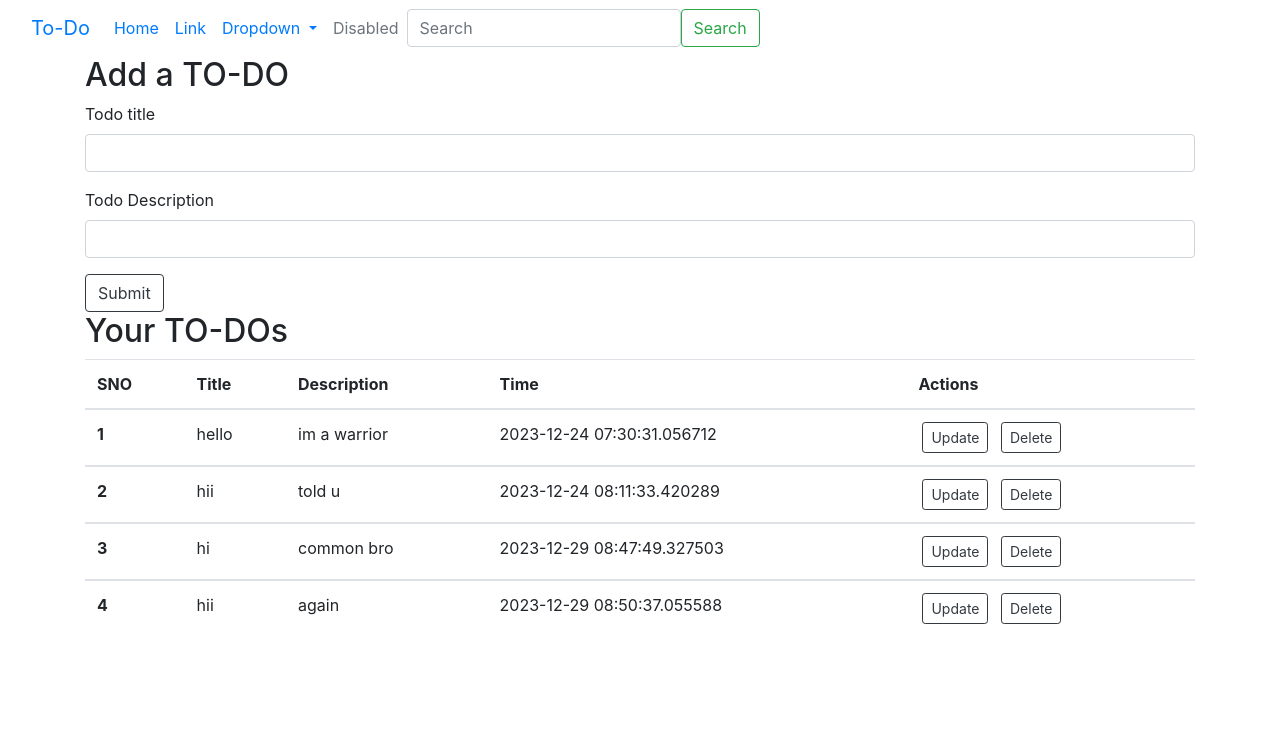
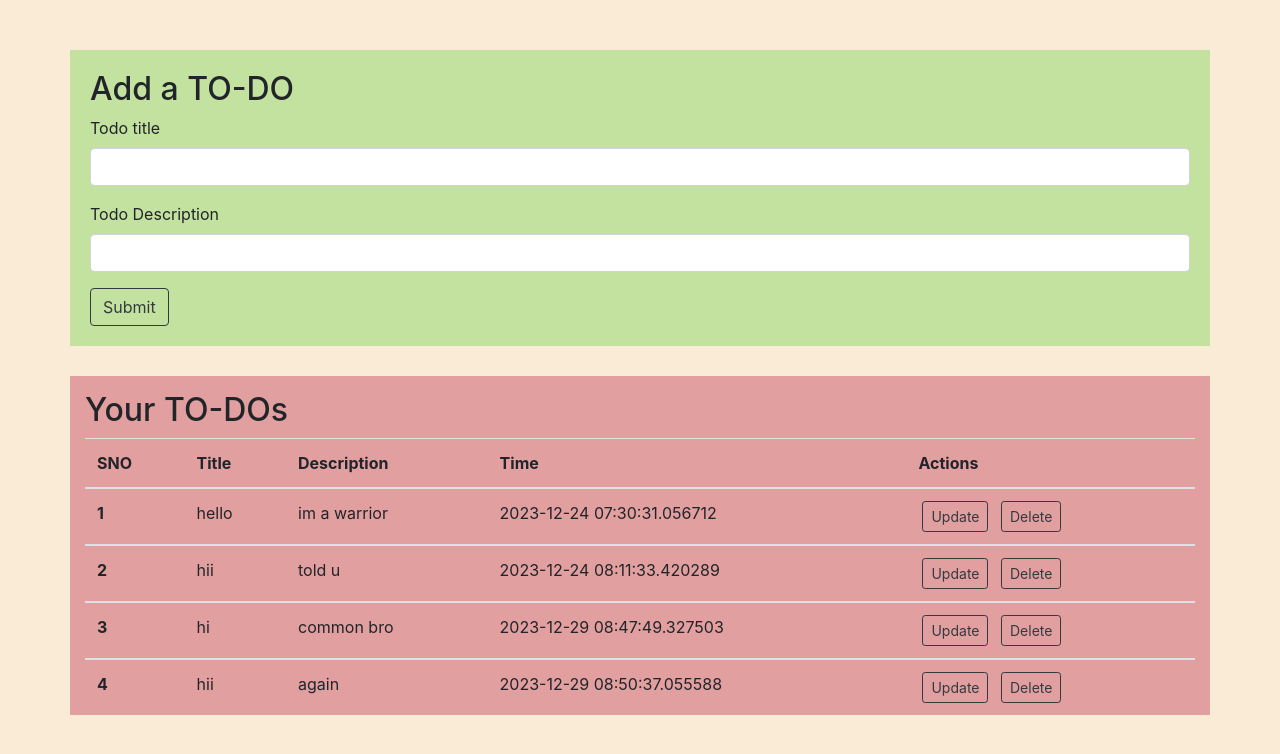
Before and after one commit to ShivamKmishra09/todo, a Flask app: page / in a window 1280 px wide. Shown: the top 754 px of the page. Run offline with Flask 3, Linux system fonts and the light colour scheme.

Commit message:
commit_it

```diff
--- a/templates/base.html
+++ b/templates/base.html
@@ -22,66 +22,7 @@
     />
     <title>{% block title %}{% endblock %}</title>
   </head>
-  <body>
-    <nav class="navbar navbar-expand-lg bg-body-tertiary">
-      <div class="container-fluid">
-        <a class="navbar-brand" href="#">To-Do</a>
-        <button
-          class="navbar-toggler"
-          type="button"
-          data-bs-toggle="collapse"
-          data-bs-target="#navbarSupportedContent"
-          aria-controls="navbarSupportedContent"
-          aria-expanded="false"
-          aria-label="Toggle navigation"
-        >
-          <span class="navbar-toggler-icon"></span>
-        </button>
-        <div class="collapse navbar-collapse" id="navbarSupportedContent">
-          <ul class="navbar-nav me-auto mb-2 mb-lg-0">
-            <li class="nav-item">
-              <a class="nav-link active" aria-current="page" href="#">Home</a>
-            </li>
-            <li class="nav-item">
-              <a class="nav-link" href="#">Link</a>
-            </li>
-            <li class="nav-item dropdown">
-              <a
-                class="nav-link dropdown-toggle"
-                href="#"
-                role="button"
-                data-bs-toggle="dropdown"
-                aria-expanded="false"
-              >
-                Dropdown
-              </a>
-              <ul class="dropdown-menu">
-                <li><a class="dropdown-item" href="#">Action</a></li>
-                <li><a class="dropdown-item" href="#">Another action</a></li>
-                <li><hr class="dropdown-divider" /></li>
-                <li>
-                  <a class="dropdown-item" href="#">Something else here</a>
-                </li>
-              </ul>
-            </li>
-            <li class="nav-item">
-              <a class="nav-link disabled" aria-disabled="true">Disabled</a>
-            </li>
-          </ul>
-          <form class="d-flex" role="search">
-            <input
-              class="form-control me-2"
-              type="search"
-              placeholder="Search"
-              aria-label="Search"
-            />
-            <button class="btn btn-outline-success" type="submit">
-              Search
-            </button>
-          </form>
-        </div>
-      </div>
-    </nav>
+  <body style="background-color: antiquewhite">
     {% block body %} {% endblock body %}
     <main></main>
     <!-- Optional JavaScript -->
--- a/templates/index.html
+++ b/templates/index.html
@@ -1,6 +1,9 @@
 {% extends 'base.html' %} {% block body %}
 
-<div class="container">
+<div
+  class="container"
+  style="padding: 20px; margin-top: 50px; background-color: #c3e19f"
+>
   <h2>Add a TO-DO</h2>
   <form action="/" method="POST">
     <div class="mb-3">
@@ -21,7 +24,16 @@
     <button type="submit" class="btn btn-outline-dark">Submit</button>
   </form>
 </div>
-<div class="container">
+<div
+  class="container"
+  style="
+    padding: 15px;
+    padding-bottom: 0px;
+    margin-top: 30px;
+    margin-bottom: 10px;
+    background-color: #e19f9f;
+  "
+>
   <h2>Your TO-DOs</h2>
   {% if allTOdo|length ==0 %}
   <div class="alert alert-dark" role="alert">
--- a/templates/update.html
+++ b/templates/update.html
@@ -1,6 +1,9 @@
 {% extends 'base.html' %} {% block body %}
 
-<div class="container">
+<div
+  class="container"
+  style="margin-top: 50px; padding: 20px; background-color: #f6b8b8"
+>
   <h2>Update TO-DO</h2>
   <form action="/update/{{todo.sno}}" method="POST">
     <div class="mb-3">
```
Also changed, not shown: instance/todo.db.
